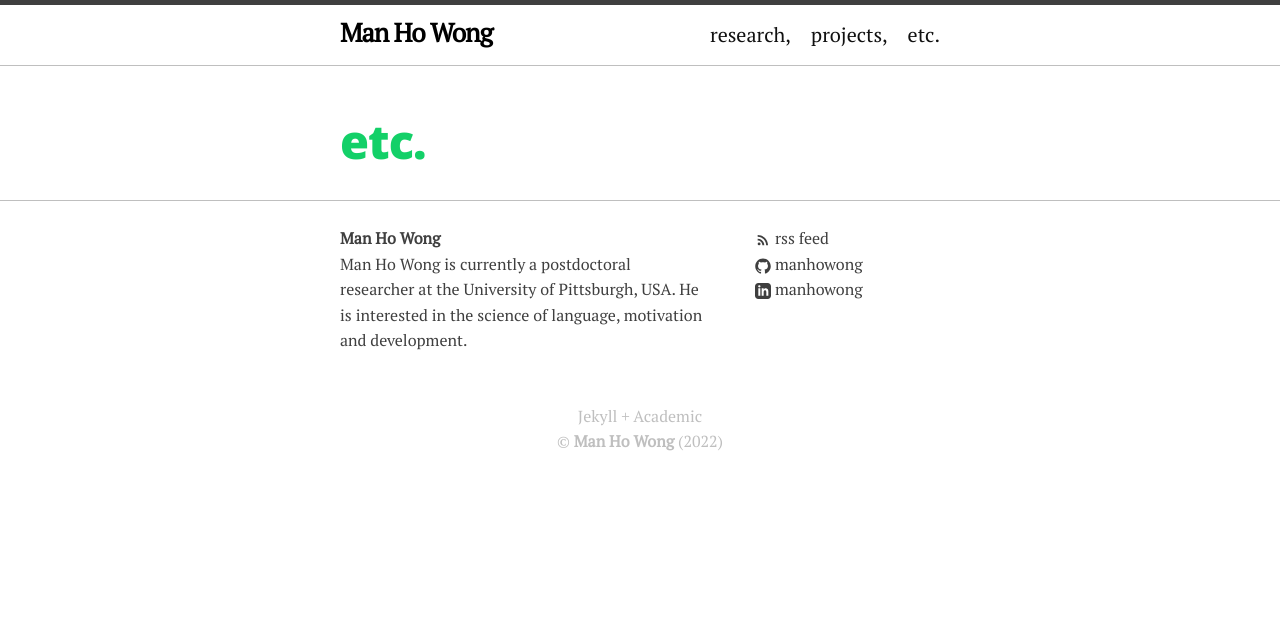
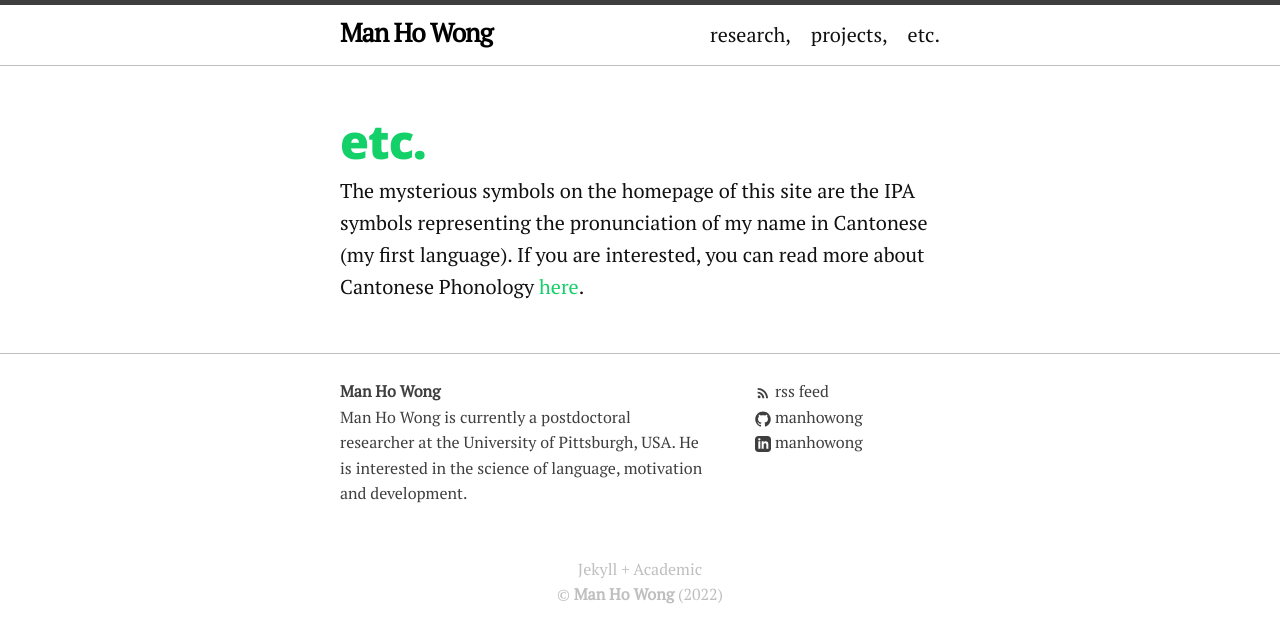
Before and after one commit to manhowong/manhowong.github.io, a Jekyll site: the page built from etc.markdown, in a window 1280 px wide. Shown: the top 643 px of the page. Built offline with Jekyll 4.4.1, drawn with Linux system fonts in a browser that asks for light colours.

Commit message:
added cantonese phonology link

```diff
--- a/etc.markdown
+++ b/etc.markdown
@@ -4,3 +4,5 @@ title: etc.
 permalink: /etc/
 order: 3
 ---
+
+The mysterious symbols on the homepage of this site are the IPA symbols representing the pronunciation of my name in Cantonese (my first language). If you are interested, you can read more about Cantonese Phonology [here](https://en.wikipedia.org/wiki/Cantonese_phonology).
```
